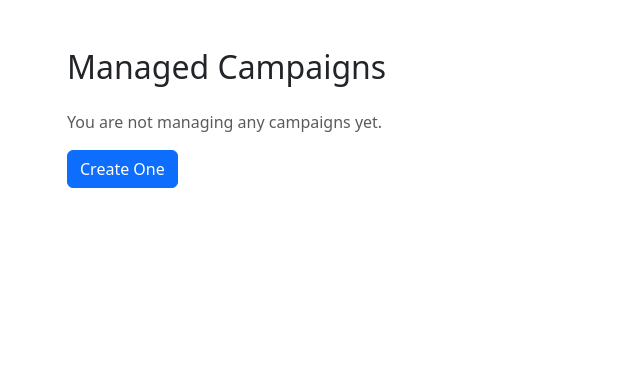
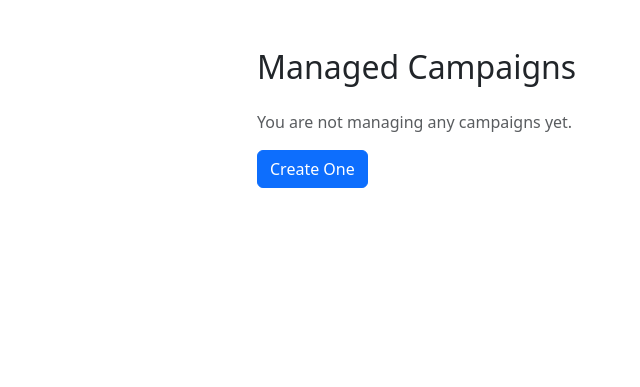
Before and after one commit to j01101111sh/DungeonBuddy, a Django app: page /campaigns/managed/ in a window 1280 px wide. Shown: the part 56-443 px from the top of the page, without its empty margins (15-655 px from the left). Run offline with Django 5.2, Linux system fonts and the light colour scheme; the visitor is signed in with stand-in values (Sample User, id 1); data comes from the database, SQL or seed files in the repository; data that the repository does not hold is empty.

Commit message:
Feature: enhance layout of campaign lists by restructuring HTML for better responsiveness

```diff
--- a/templates/campaign/includes/campaign_list.html
+++ b/templates/campaign/includes/campaign_list.html
@@ -1,6 +1,4 @@
-<div class="container mt-4">
-    <div class="row justify-content-center">
-        <div class="list-group col-lg-8">
+<div class="list-group">
     {% for campaign in campaigns %}
         <a href="{% url 'campaign_detail' campaign.pk %}"
            class="list-group-item list-group-item-action">
@@ -21,5 +19,3 @@
         </a>
     {% endfor %}
 </div>
-    </div>
-</div>
--- a/templates/campaign/joined_campaign_list.html
+++ b/templates/campaign/joined_campaign_list.html
@@ -5,6 +5,8 @@
 {% endblock title %}
 {% block content %}
     <div class="container mt-4">
+        <div class="row justify-content-center">
+            <div class="col-lg-8">
                 <h2 class="mb-4">Joined Campaigns</h2>
                 {% if campaigns %}
                     {% include "campaign/includes/campaign_list.html" %}
@@ -13,4 +15,6 @@
                     <p class="text-muted">You have not joined any campaigns yet.</p>
                 {% endif %}
             </div>
+        </div>
+    </div>
 {% endblock content %}
--- a/templates/campaign/managed_campaign_list.html
+++ b/templates/campaign/managed_campaign_list.html
@@ -5,6 +5,8 @@
 {% endblock title %}
 {% block content %}
     <div class="container mt-4">
+        <div class="row justify-content-center">
+            <div class="col-lg-8">
                 <h2 class="mb-4">Managed Campaigns</h2>
                 {% if campaigns %}
                     {% include "campaign/includes/campaign_list.html" %}
@@ -14,4 +16,6 @@
                     <a href="{% url 'campaign_create' %}" class="btn btn-primary">Create One</a>
                 {% endif %}
             </div>
+        </div>
+    </div>
 {% endblock content %}
```
Lines whose indentation alone changed are shown as unchanged.
